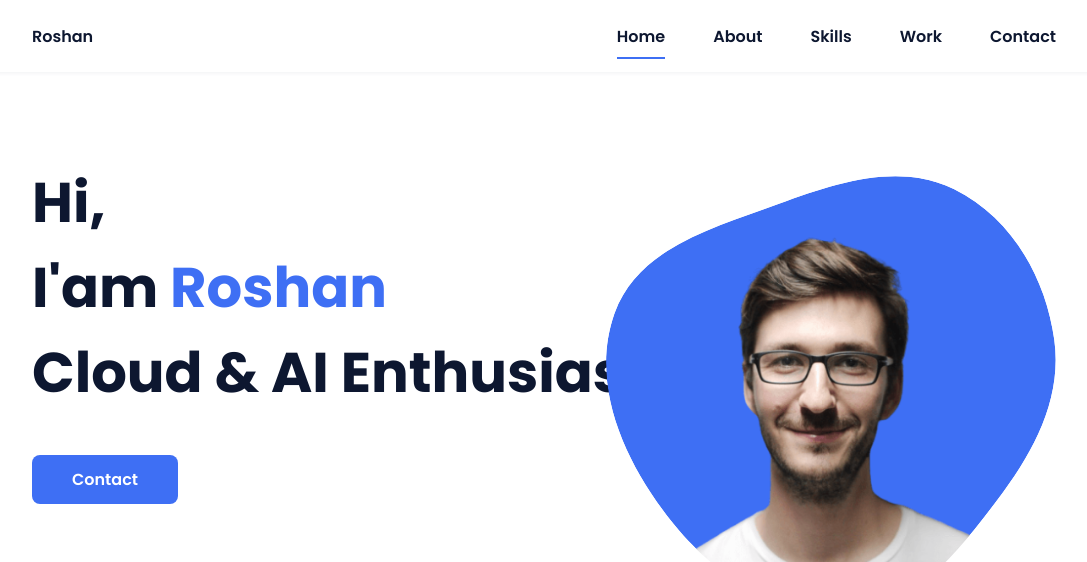
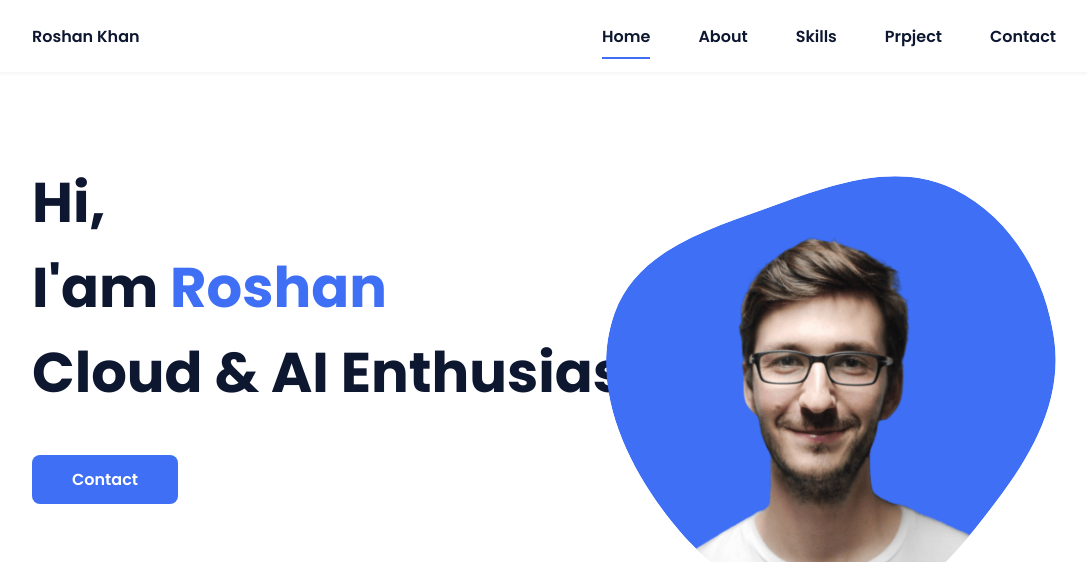
Before and after one commit to ROSHANKHAN000/my-portfolio, a plain HTML site: page index.html in a window 1280 px wide. Shown: the top 562 px of the page, without its empty margins (96-1183 px from the left). Drawn offline with nearby package versions, Linux system fonts and the light colour scheme.

Commit message:
Update index.html

```diff
--- a/index.html
+++ b/index.html
@@ -16,7 +16,7 @@
         <header class="l-header">
             <nav class="nav bd-grid">
                 <div>
-                    <a href="#" class="nav__logo">Roshan</a>
+                    <a href="#" class="nav__logo">Roshan Khan</a>
                 </div>
 
                 <div class="nav__menu" id="nav-menu">
@@ -24,7 +24,7 @@
                         <li class="nav__item"><a href="#home" class="nav__link active-link">Home</a></li>
                         <li class="nav__item"><a href="#about" class="nav__link">About</a></li>
                         <li class="nav__item"><a href="#skills" class="nav__link">Skills</a></li>
-                        <li class="nav__item"><a href="#work" class="nav__link">Work</a></li>
+                        <li class="nav__item"><a href="#work" class="nav__link">Prpject</a></li>
                         <li class="nav__item"><a href="#contact" class="nav__link">Contact</a></li>
                     </ul>
                 </div>
@@ -39,7 +39,7 @@
             <!--===== HOME =====-->
             <section class="home bd-grid" id="home">
                 <div class="home__data">
-                    <h1 class="home__title">Hi,<br>I'am <span class="home__title-color">Roshan</span><br> Cloud & AI Enthusiast</h1>
+                    <h1 class="home__title">Hi,<br>I'am <span class="home__title-color">Roshan</span><br>Cloud & AI Enthusiast</h1>
 
                     <a href="#contact" class="button">Contact</a>
                 </div>
```
